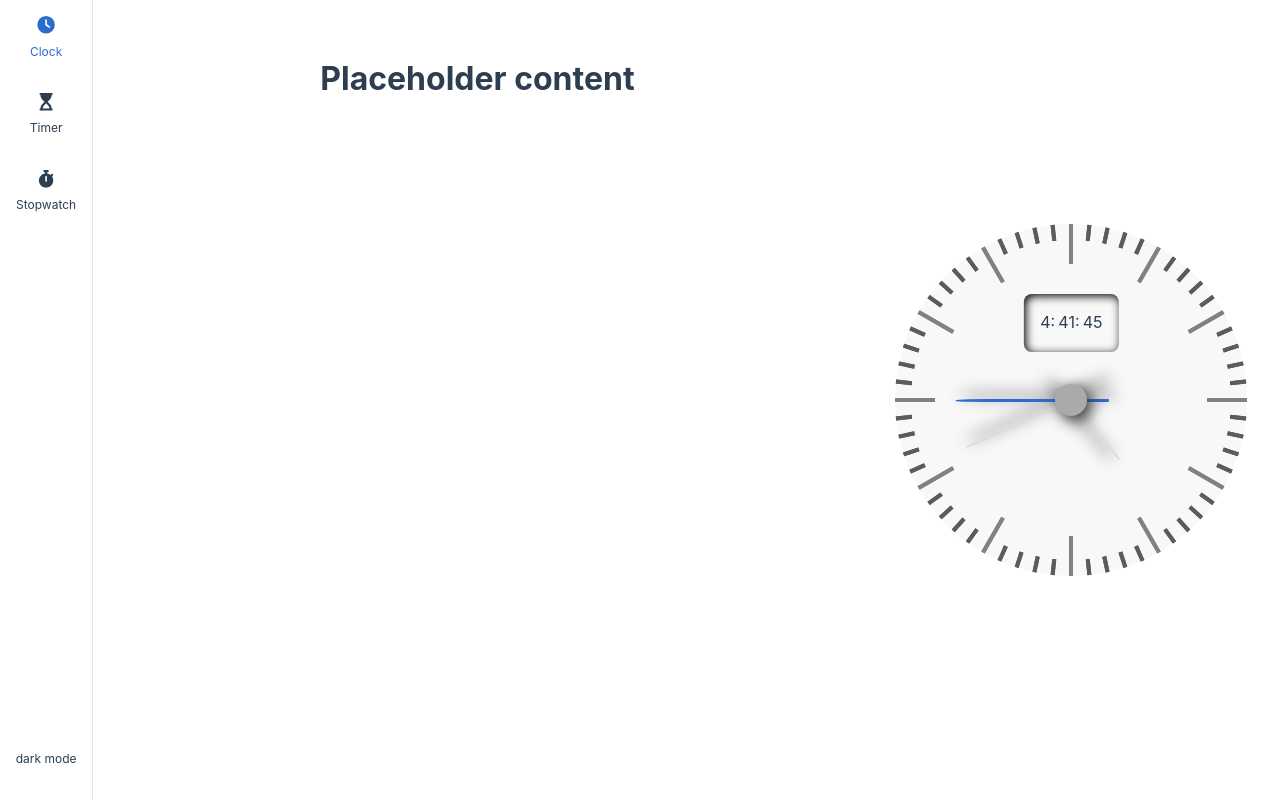
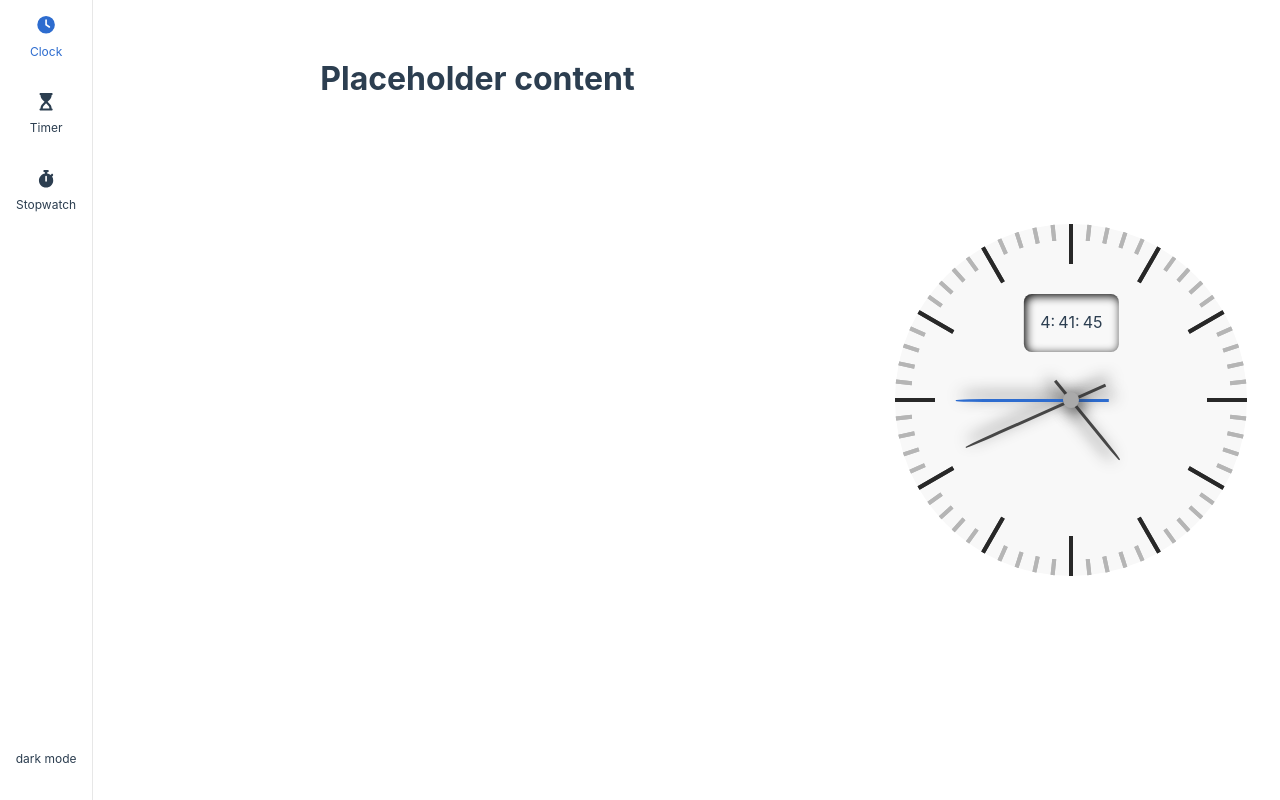
Before and after one commit to Klrfl/TellTime, a Vue app: page / in a window 1280 px wide. Built offline with nearby package versions, Linux system fonts and the light colour scheme.

Commit message:
changed clock indicator colors

```diff
--- a/src/components/WorldClock.vue
+++ b/src/components/WorldClock.vue
@@ -125,10 +125,6 @@ onMounted(() => {
   --hours: 60;
   --minutes: 60;
   --seconds: 60;
-
-  --clock-bg: var(--color-background-soft);
-  --indicator-color-small: #828282;
-  --indicator-color-big: #5b5b5b;
 }
 
 $clock-hand-width: 0.2rem;
@@ -166,7 +162,7 @@ $clock-hand-width: 0.2rem;
     position: absolute;
     inset: auto 0 50% 0;
     height: 0.25rem;
-    @include display-indicator(2vmin, #5b5b5b);
+    @include display-indicator(2vmin, var(--indicator-color-small));
   }
 
   // rotate thick clock indicator
@@ -177,7 +173,7 @@ $clock-hand-width: 0.2rem;
 
       // if is multiple of 5
       @if $i % 5 == 0 {
-        @include display-indicator(5vmin, #828282);
+        @include display-indicator(5vmin, var(--indicator-color-big));
       }
     }
   }
@@ -189,7 +185,7 @@ $clock-hand-width: 0.2rem;
 
   &__dot {
     background: #aaa;
-    width: 2rem;
+    width: 1rem;
     aspect-ratio: 1 / 1;
     border-radius: 50%;
     transform: translate(-50%, 50%);
@@ -197,7 +193,7 @@ $clock-hand-width: 0.2rem;
   }
 
   &__hand {
-    background: #ddd;
+    background: var(--clock-hand-color);
     width: $clock-hand-width;
     border-top-left-radius: 30%;
     border-top-right-radius: 30%;
--- a/src/styles.css
+++ b/src/styles.css
@@ -39,6 +39,11 @@
 
   --navlink-active: var(--accent);
   --navlink-hover: transparent;
+
+  --clock-bg: var(--color-background-soft);
+  --clock-hand-color: #474747;
+  --indicator-color-small: #b5b5b5;
+  --indicator-color-big: #282828;
 }
 
 @media (hover: hover) {
@@ -58,6 +63,12 @@
 
     --color-heading: var(--vt-c-text-dark-1);
     --color-text: var(--vt-c-text-dark-2);
+  }
+
+  :root {
+    --clock-hand-color: #ddd;
+    --indicator-color-small: #5b5b5b;
+    --indicator-color-big: #828282;
   }
 }
 
```
